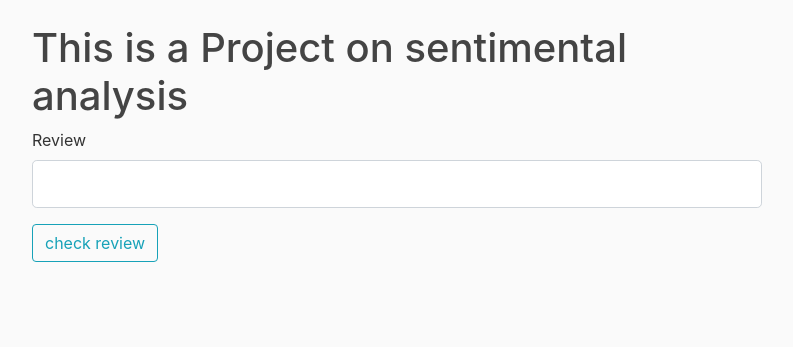
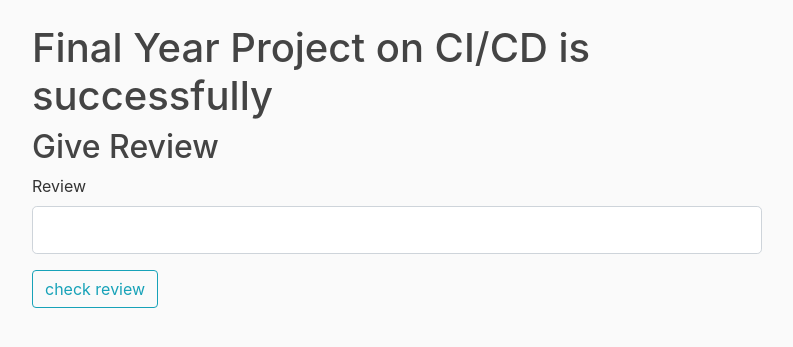
Before and after one commit to anandrkskd/ProjectDemo, a Flask app: page /home in a window 1280 px wide. Shown: the part 56-403 px from the top of the page, without its empty margins (53-846 px from the left). Run offline with Flask 2, Linux system fonts and the light colour scheme; some libraries are stand-ins or nearby versions.

Commit message:
checking deployment

```diff
--- a/flaskblog/templates/account.html
+++ b/flaskblog/templates/account.html
@@ -1,4 +1,5 @@
 {% extends "layout.html" %}
 {% block content %}
+    <h1>Current loggedin user is <h1>
     <h1>{{ current_user.username }}</h1>
 {% endblock content %}
--- a/flaskblog/templates/home.html
+++ b/flaskblog/templates/home.html
@@ -1,6 +1,7 @@
 {% extends "layout.html" %}
 {% block content %}
-    <h1>This is a Project on sentimental analysis</h1>
+    <h1>Final Year Project on CI/CD is successfully</h1>
+    <h2>Give Review</h2>
     <form action="/home" method="POST">
       {{ form.hidden_tag() }}
       <div class="login">
```
